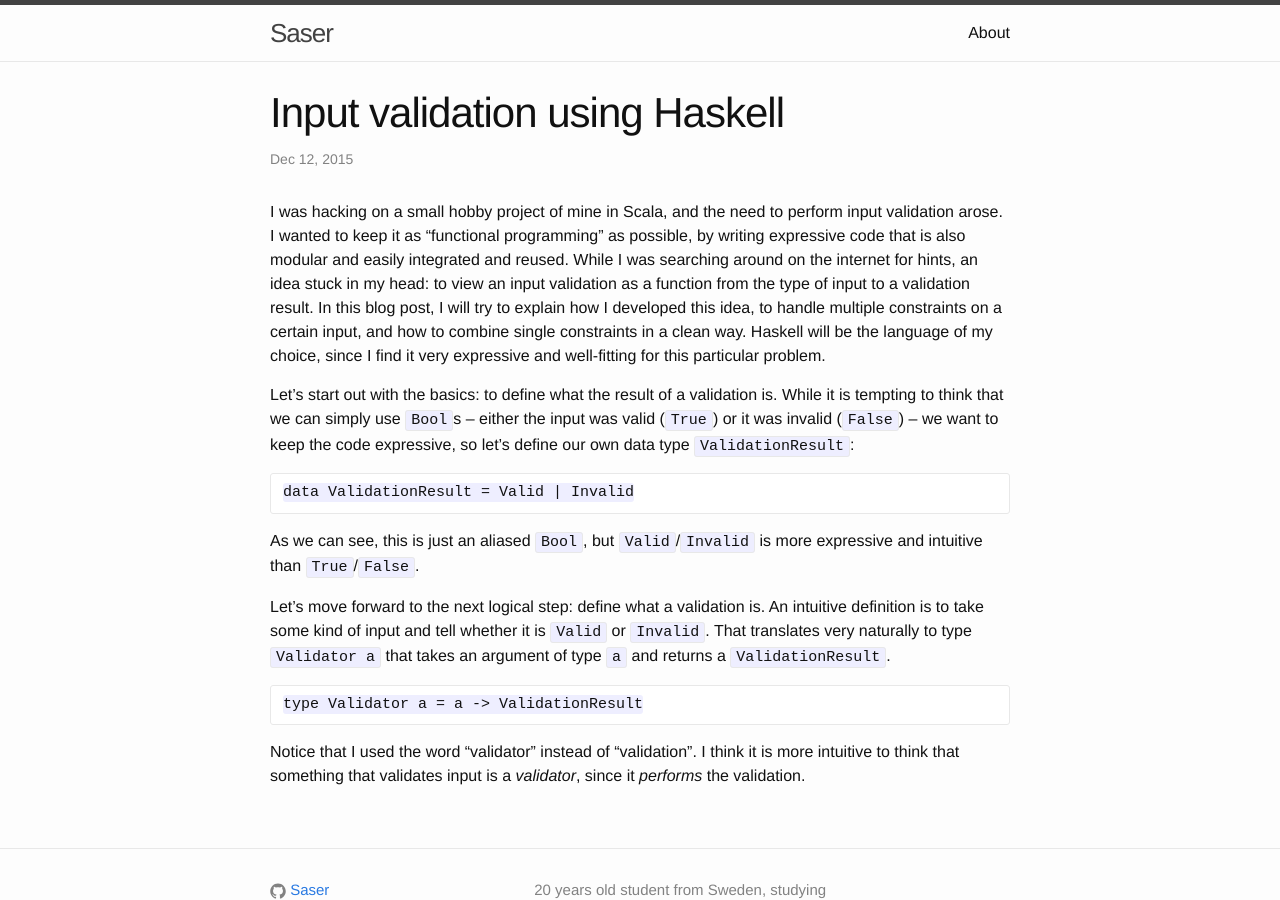
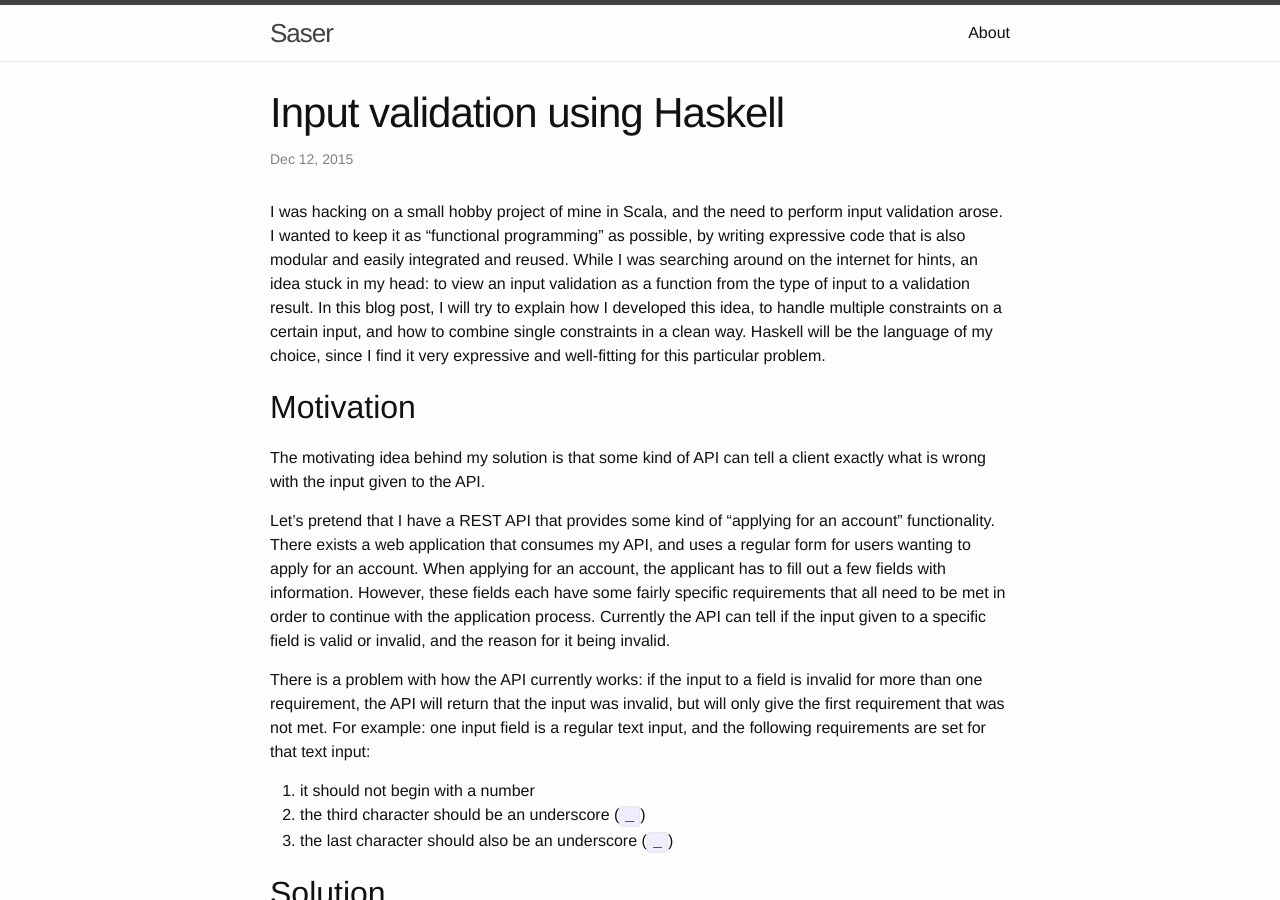
Before and after one commit to Saser/saser.github.io, a Jekyll site: the page built from _posts/2015-12-12-input-validation-using-haskell.md, in a window 1280 px wide and 900 px high. Built offline with Jekyll 4.4.1, drawn with Linux system fonts in a browser that asks for light colours.

Commit message:
Begin work on motivation behind my proposed solution

```diff
--- a/_posts/2015-12-12-input-validation-using-haskell.md
+++ b/_posts/2015-12-12-input-validation-using-haskell.md
@@ -6,6 +6,20 @@ shortdescription: >
 tags: haskell functional-programming
 ---
 I was hacking on a small hobby project of mine in Scala, and the need to perform input validation arose. I wanted to keep it as "functional programming" as possible, by writing expressive code that is also modular and easily integrated and reused. While I was searching around on the internet for hints, an idea stuck in my head: to view an input validation as a function from the type of input to a validation result. In this blog post, I will try to explain how I developed this idea, to handle multiple constraints on a certain input, and how to combine single constraints in a clean way. Haskell will be the language of my choice, since I find it very expressive and well-fitting for this particular problem.
+
+## Motivation
+
+The motivating idea behind my solution is that some kind of API can tell a client exactly what is wrong with the input given to the API.
+
+Let's pretend that I have a REST API that provides some kind of "applying for an account" functionality. There exists a web application that consumes my API, and uses a regular form for users wanting to apply for an account. When applying for an account, the applicant has to fill out a few fields with information. However, these fields each have some fairly specific requirements that all need to be met in order to continue with the application process. Currently the API can tell if the input given to a specific field is valid or invalid, and the reason for it being invalid.
+
+There is a problem with how the API currently works: if the input to a field is invalid for more than one requirement, the API will return that the input was invalid, but will only give the first requirement that was not met. For example: one input field is a regular text input, and the following requirements are set for that text input:
+
+1.  it should not begin with a number
+2.  the third character should be an underscore (`_`)
+3.  the last character should also be an underscore (`_`)
+
+## Solution
 
 Let's start out with the basics: to define what the result of a validation is. While it is tempting to think that we can simply use `Bool`s -- either the input was valid (`True`) or it was invalid (`False`) -- we want to keep the code expressive, so let's define our own data type `ValidationResult`:
 
```
